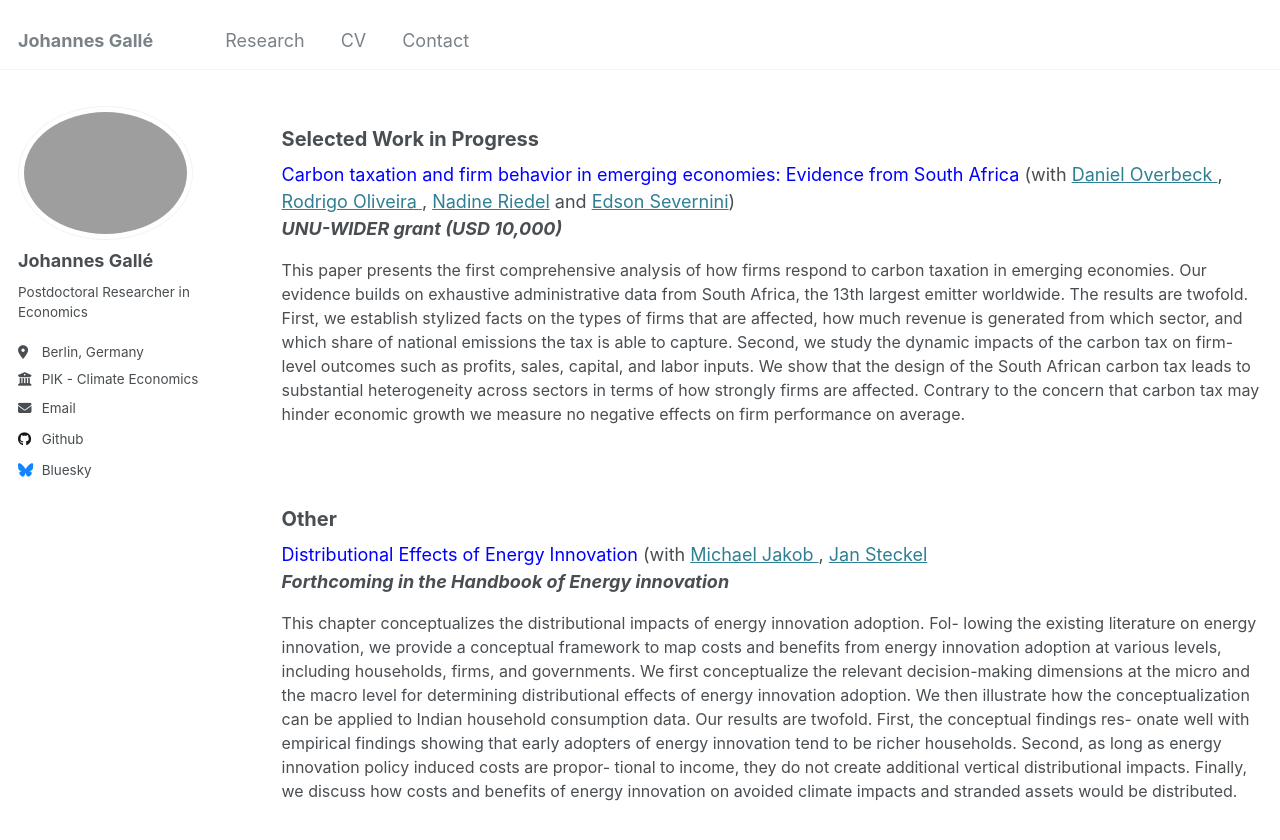
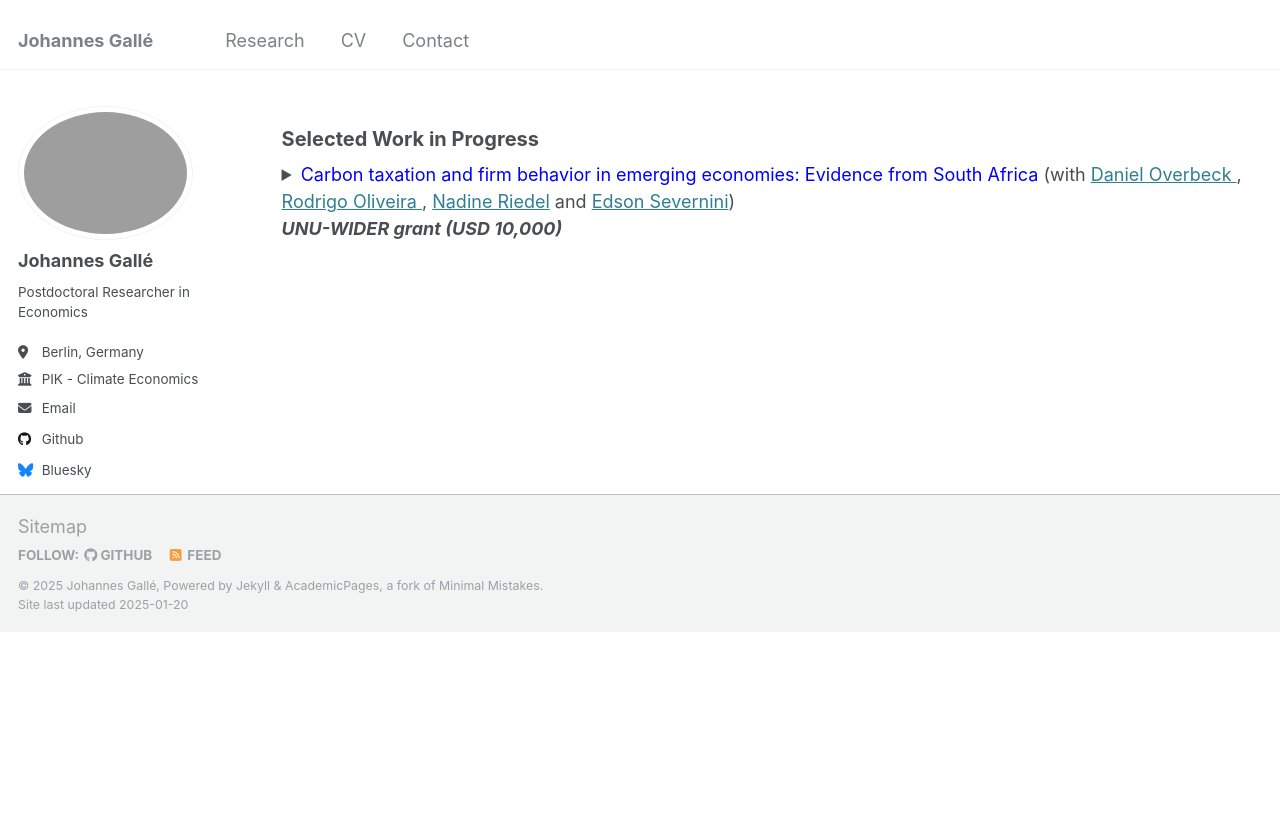
Before and after one commit to johannesgalle/johannesgalle.github.io, a Jekyll site: the page built from _pages/research.html, in a window 1280 px wide and 900 px high, scrolled down 525 px. Shown: the top 840 px of the window. Built offline with Jekyll 4.4.1, drawn with Linux system fonts in a browser that asks for light colours; after the commit the page ends 1157 px from its top, so only the background shows below that.

Commit message:
Update research.html

```diff
--- a/_pages/research.html
+++ b/_pages/research.html
@@ -71,7 +71,7 @@ different industry denominations.</p>
 
 <h2 style="font-size: 20px;">Selected Work in Progress</h2>
 <!--Publication -->
-
+<details>
   <summary markdown="span">
     <font color="blue">Carbon taxation and firm behavior in emerging economies: Evidence from South Africa</font>
     (with <a href="https://danieloverbeck.github.io/" target="_blank"> Daniel Overbeck </a> , <a href="https://sites.google.com/view/rodrigo-c-oliveira" target="_blank"> Rodrigo Oliveira </a> ,  <a href="https://sites.google.com/view/riedeleconomics/welcome" target="_blank">Nadine Riedel</a> and <a href="https://sites.google.com/site/ersevernini/" target="_blank">Edson Severnini</a>) <br />
@@ -90,7 +90,7 @@ substantial heterogeneity across sectors in terms of how strongly firms are affe
 to the concern that carbon tax may hinder economic growth we measure no negative effects
 on firm performance on average.
   </p>
-
+<details>
 <div style="height: 20px;"></div>
 
 <h2 style="font-size: 20px;">Other</h2>
@@ -98,7 +98,7 @@ on firm performance on average.
 
   <summary markdown="span">
     <font color="blue">Distributional Effects of Energy Innovation</font>
-    (with <a href="https://www.ct-economics.net/en/aboutk"> Michael Jakob </a> , <a href="https://www.mcc-berlin.net/en/about/team/steckel-jan.html" target="_blank"> Jan Steckel </a> <br />
+    (with <a href="https://www.ct-economics.net/en/aboutk"> Michael Jakob </a> , <a href="https://www.mcc-berlin.net/en/about/team/steckel-jan.html" target="_blank"> Jan Steckel </a>) <br />
     <b><i>Forthcoming in the Handbook of Energy innovation</i></b>
   </summary>
 
```
